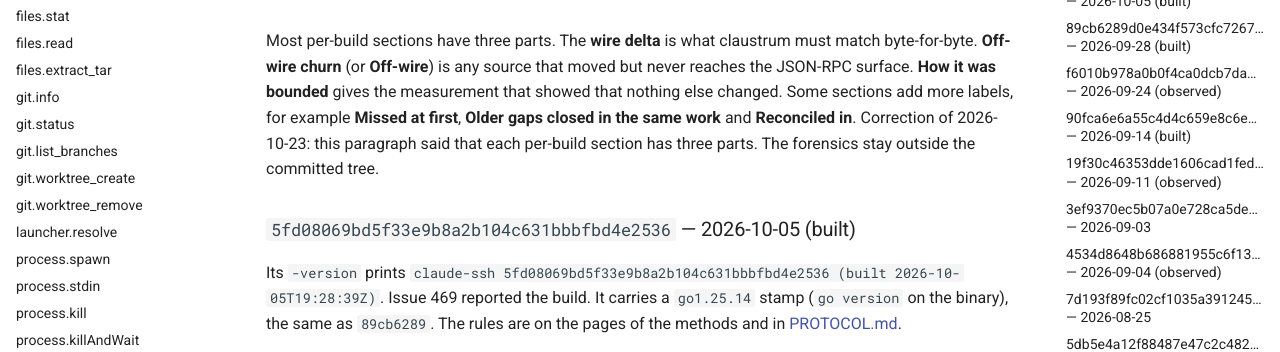
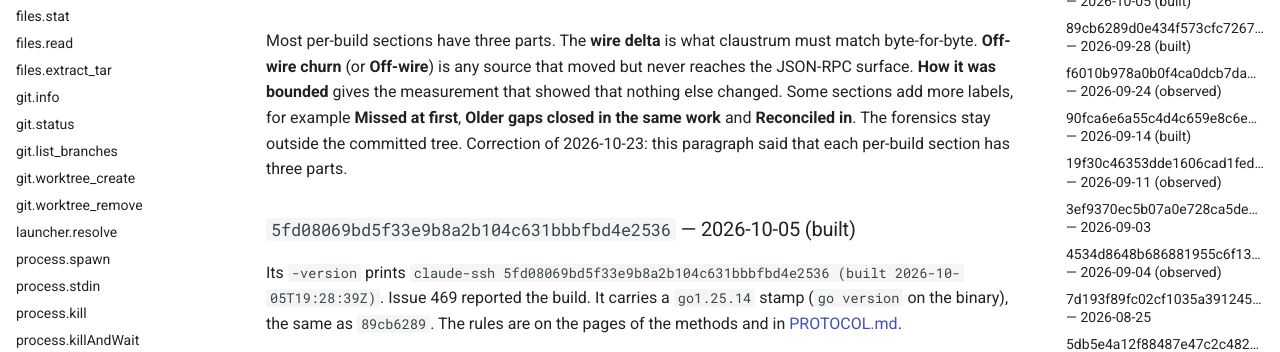
Before and after one commit to schubydoo/claustrum, an MkDocs documentation site: the page built from docs/REFERENCE-BUILDS.md, in a window 1280 px wide and 900 px high, scrolled down 1218 px. Shown: the part 152-504 px from the top of the window. Built offline with MkDocs 1.6.1 and Material for MkDocs 9.7.7, drawn with Linux system fonts in a browser that asks for light colours; comment, search, counter and statistics services are not loaded; part of the change alters nothing that is shown; some of the changed text lies outside the part shown.

Commit message:
docs: finish the Windows rename note and keep the intro sentence last
Co-Authored-By: Claude Opus 5.5 <noreply@anthropic.com>

```diff
--- a/docs/REFERENCE-BUILDS.md
+++ b/docs/REFERENCE-BUILDS.md
@@ -40,8 +40,8 @@ must match byte-for-byte. **Off-wire churn** (or **Off-wire**) is any source tha
 moved but never reaches the JSON-RPC surface. **How it was bounded** gives the
 measurement that showed that nothing else changed. Some sections add more labels,
 for example **Missed at first**, **Older gaps closed in the same work** and
-**Reconciled in**. Correction of 2026-10-23: this paragraph said that each per-build
-section has three parts. The forensics stay outside the committed tree.
+**Reconciled in**. The forensics stay outside the committed tree. Correction of
+2026-10-23: this paragraph said that each per-build section has three parts.
 
 ### `5fd08069bd5f33e9b8a2b104c631bbbfbd4e2536` — 2026-10-05 (built)
 
@@ -650,7 +650,8 @@ divergence:
   Correction of 2026-10-23: PR 558 removed `fetchToFile`. The download is now
   `fetchCLI`, called by `stageDownload`. The rename is still `os.Rename`. On
   Windows, if it fails with access denied, claustrum tries it again for a short
-  bound (`placeStagedCLI`).
+  bound (`placeStagedCLI`). If it still fails and the CLI path already holds the
+  staged bytes, the install counts as done and the staging file goes.
 - Changed code on the `process.spawn` failure path, which is wire-reachable. It was
   therefore the killAndWait-shaped risk: a change that the happy-path battery
   never stresses.
```
